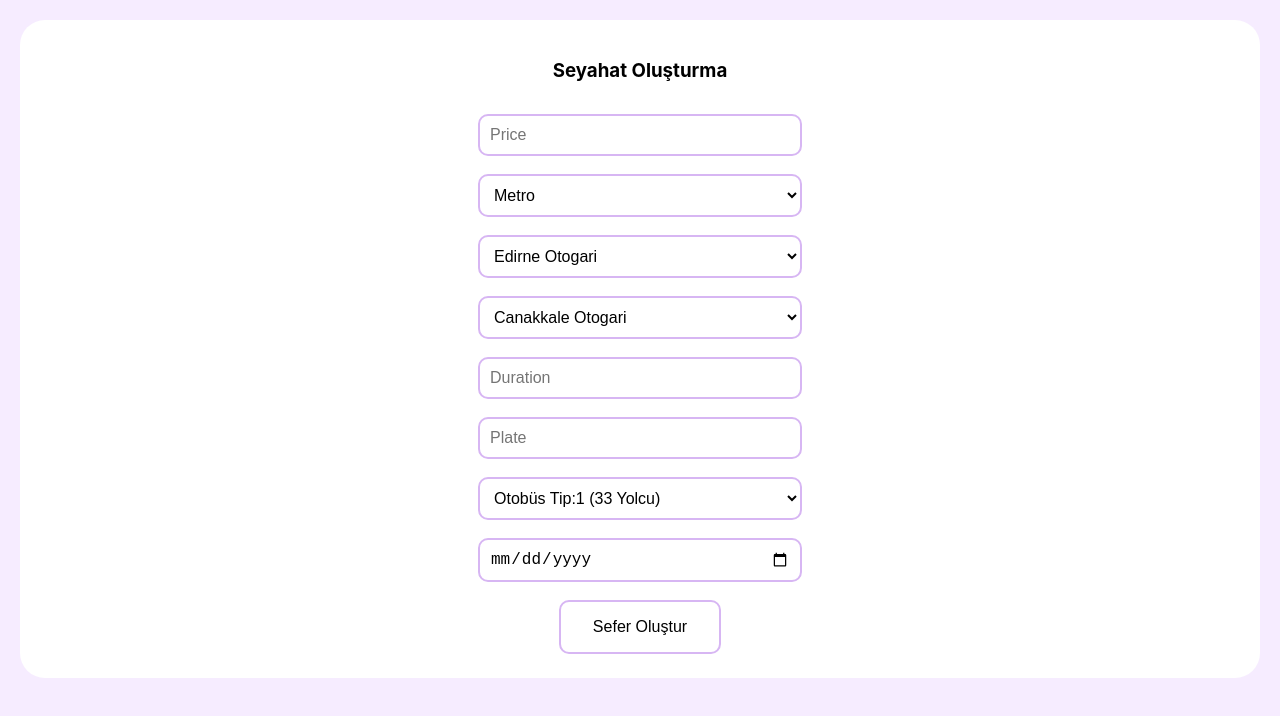
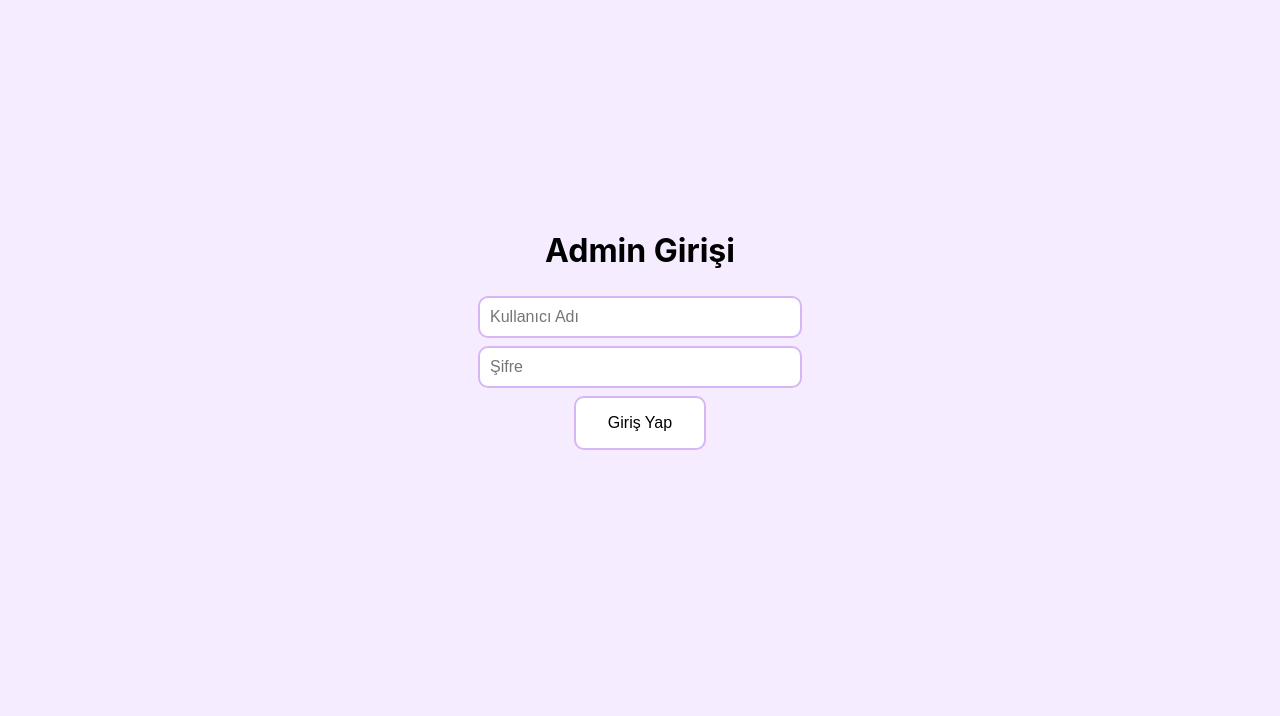
Before and after one commit to oguzatakan/bus-reservation-app, a React (Create React App) app: page /travelPanel in a window 1280 px wide. Shown: the top 716 px of the page. Built offline with nearby package versions, Linux system fonts and the light colour scheme.

Commit message:
admin panel created

```diff
--- /dev/null
+++ b/src/components/LoginComponent/LoginComponent.css
@@ -0,0 +1,9 @@
+.login-div{
+    display: flex;
+    justify-content: center;
+    flex-direction: column;
+    align-items: center;
+    margin-top: 20vh;
+    padding: 50px;
+    border-radius: 20px;
+}
--- /dev/null
+++ b/src/components/LoginComponent/LoginComponent.jsx
@@ -0,0 +1,30 @@
+import React from "react";
+import "./LoginComponent.css";
+
+export const LoginComponent = (props) => {
+    const {userName,password}=props.userData;
+    const {onChangeUserHandler,onClick}=props;
+  return (
+    <div className="login-div">
+        <h1>Admin Girişi</h1>
+      <input
+        className="travel-select"
+        name="userName"
+        placeholder="Kullanıcı Adı"
+        value={userName}
+        onChange={onChangeUserHandler}
+      />
+      <input
+        className="travel-select"
+        type="password"
+        name="password"
+        placeholder="Şifre"
+        value={password}
+        onChange={onChangeUserHandler}
+      />
+      <button className="travel-btn" onClick={onClick}>
+          Giriş Yap
+        </button>
+    </div>
+  );
+};
--- a/src/pages/TravelPanel/TravelPanel.jsx
+++ b/src/pages/TravelPanel/TravelPanel.jsx
@@ -1,12 +1,20 @@
 import React, { useState } from "react";
 import { useDispatch } from "react-redux";
 import { useNavigate } from "react-router-dom";
+import { LoginComponent } from "../../components/LoginComponent/LoginComponent";
 import { busType1 } from "../../data/busType1";
 import { busType2 } from "../../data/busType2";
 import { newTravelDataChecker } from "../../helper/dataChecker";
 import { addTravel } from "../../store/travel";
 import "./TravelPanel.css";
 const TravelPanel = () => {
+  const [userData, setuserData] = useState({
+    userName: "",
+    password: "",
+  });
+
+  const [login, setlogin] = useState(false);
+
   const [travelDetail, setTravelDetail] = useState({
     id: 0,
     busType: 0,
@@ -58,13 +66,29 @@ const TravelPanel = () => {
     }
   };
 
+  const onLoginClick = () => {
+    if (userData.userName == "atakan" && userData.password == "admin") {
+      setlogin(true);
+    } else {
+      alert("Kullanıcı Adı veya Şifre Hatalı.");
+    }
+  };
+
   const onChangeTravelHandler = (e) => {
     setTravelDetail((values) => {
       return { ...values, [e.target.name]: e.target.value };
     });
   };
 
+  const onChangeUserHandler = (e) => {
+    setuserData((values) => {
+      return { ...values, [e.target.name]: e.target.value };
+    });
+  };
+
   return (
+    <div>
+      {login == true ? (
         <div>
           <div className="purchase-page-customer">
             <h3>Seyahat Oluşturma</h3>
@@ -159,6 +183,14 @@ const TravelPanel = () => {
             </button>
           </div>
         </div>
+      ) : (
+        <LoginComponent
+          onClick={onLoginClick}
+          userData={userData}
+          onChangeUserHandler={onChangeUserHandler}
+        />
+      )}
+    </div>
   );
 };
 
```
Lines whose indentation alone changed are shown as unchanged.
